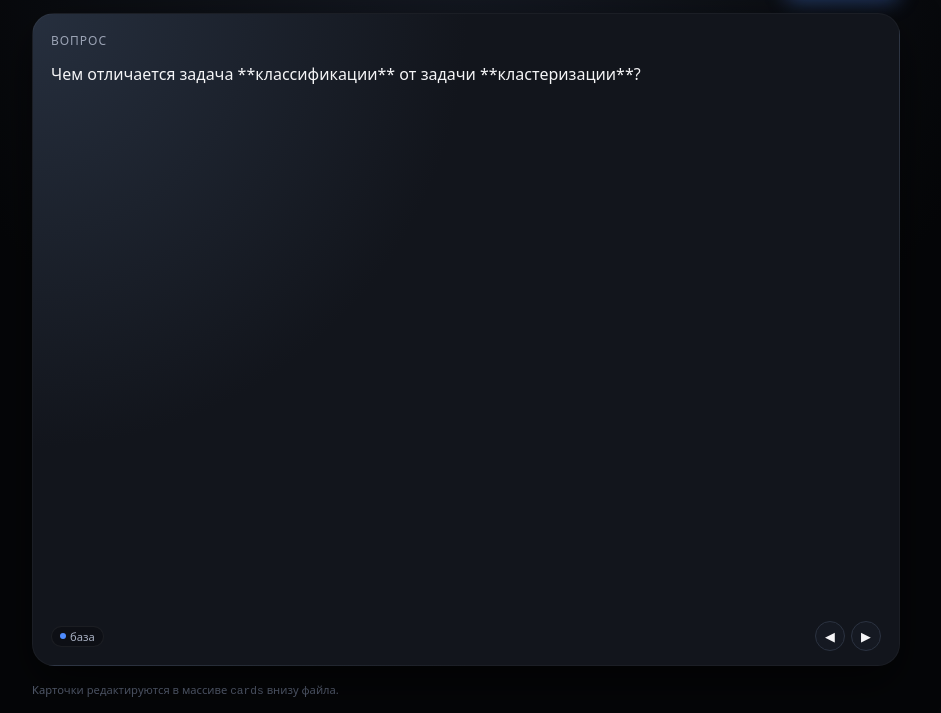
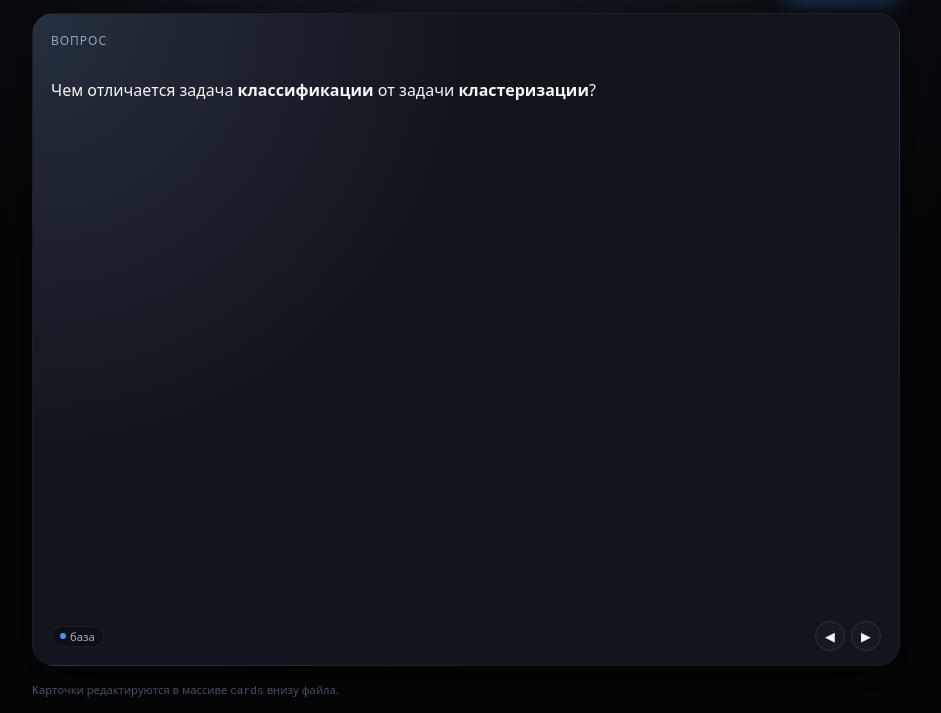
Before and after one commit to Dank00f/-, a plain HTML site: page index.html in a window 1280 px wide. Shown: the part 87-800 px from the top of the page, without its empty margins (174-1115 px from the left). Drawn offline with nearby package versions, Linux system fonts and the light colour scheme.

Commit message:
Update index.html

```diff
--- a/index.html
+++ b/index.html
@@ -1016,7 +1016,7 @@ $$
 
     function renderCard() {
       const card = cards[currentIndex];
-      questionEl.textContent = card.question;
+      questionEl.innerHTML = marked.parse(card.question.trim());
       topicEl.textContent = card.topic || "Теория";
       counterEl.textContent = `${currentIndex + 1} / ${cards.length}`;
 
```
